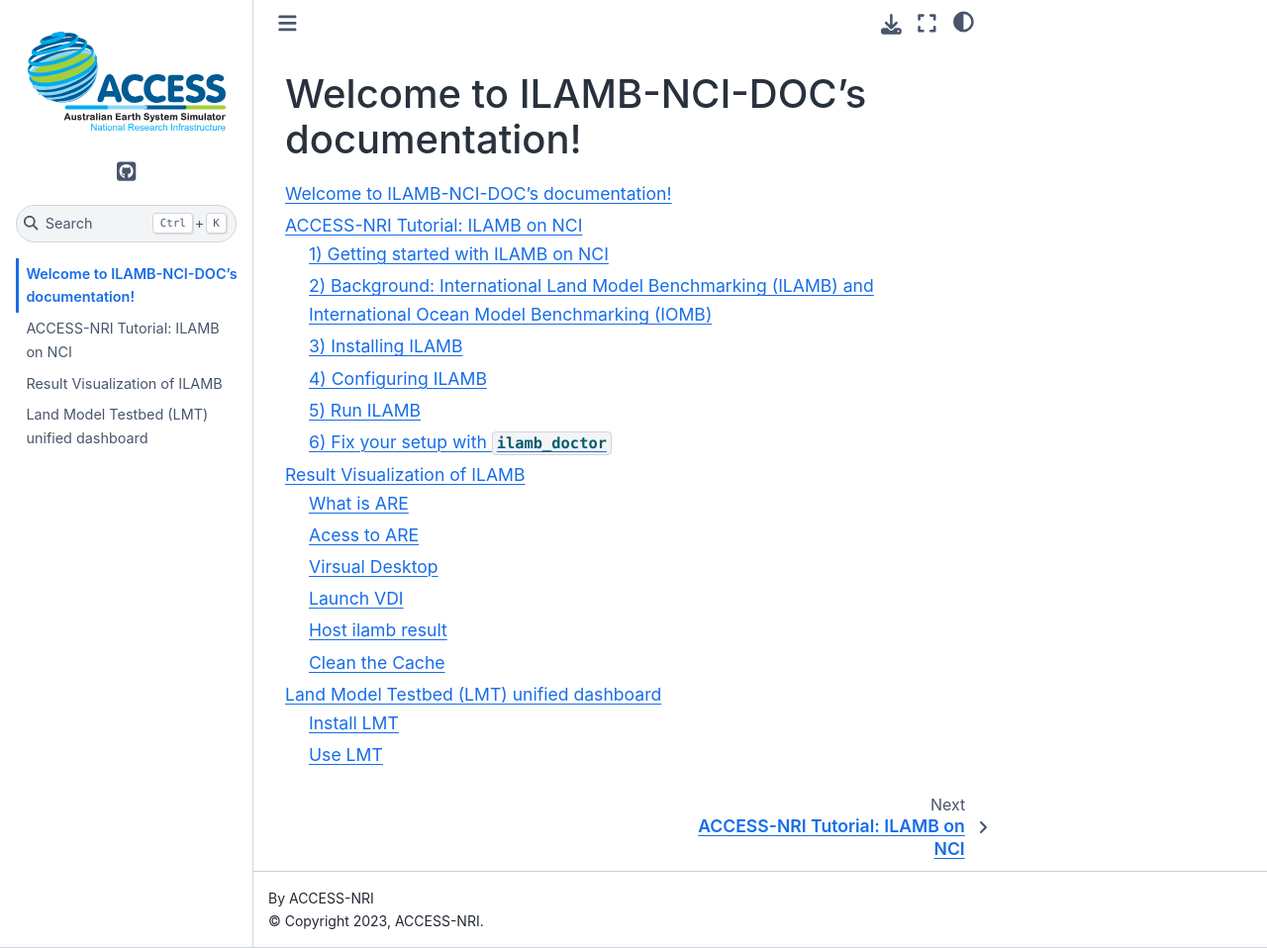
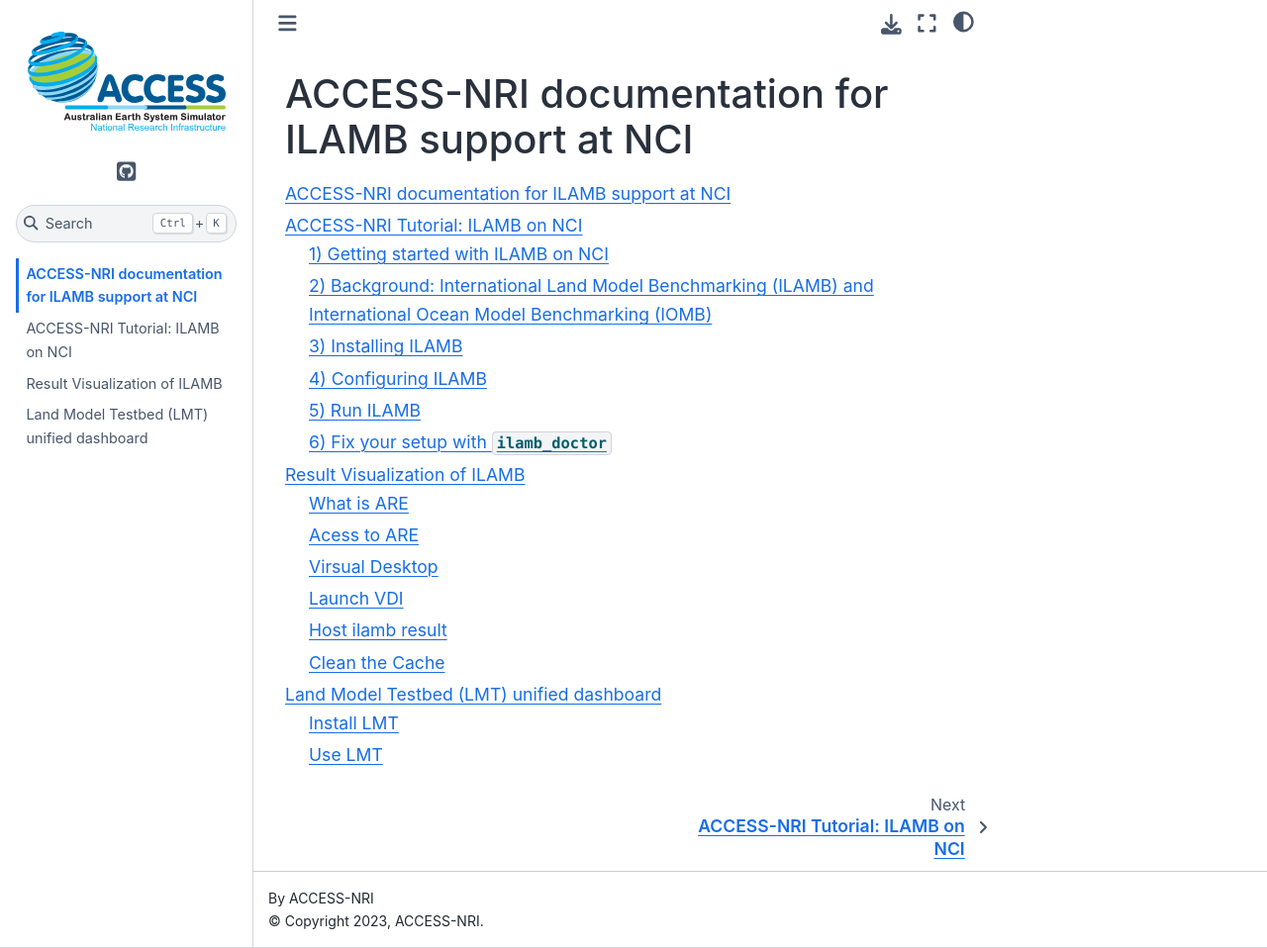
Before and after one commit to ACCESS-NRI/ILAMB-workflow, a Sphinx documentation site: the page built from docs/index.rst, in a window 1280 px wide and 958 px high. Shown: the whole window at 99% size. Built offline with Sphinx 7.4.7 and the Sphinx Book theme 1.1.4, drawn with Linux system fonts in a browser that asks for light colours.

Commit message:
Change title

```diff
--- a/docs/index.rst
+++ b/docs/index.rst
@@ -3,8 +3,8 @@
    You can adapt this file completely to your liking, but it should at least
    contain the root `toctree` directive.
 
-Welcome to ILAMB-NCI-DOC's documentation!
-=========================================
+ACCESS-NRI documentation for ILAMB support at NCI
+==================================================
 
 .. toctree::
    :maxdepth: 2
```
